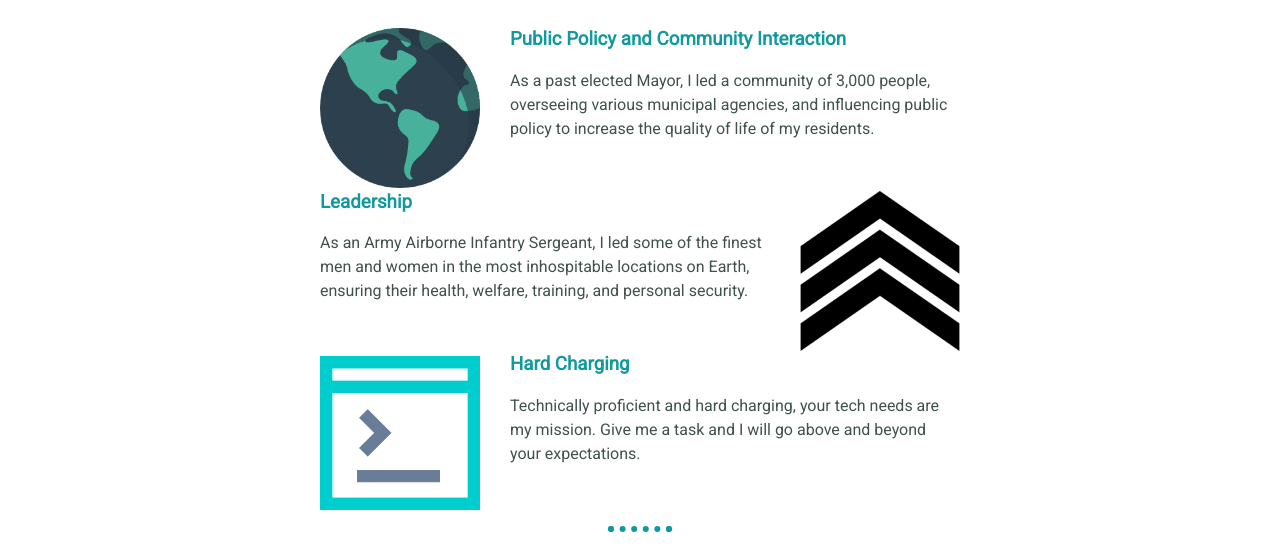
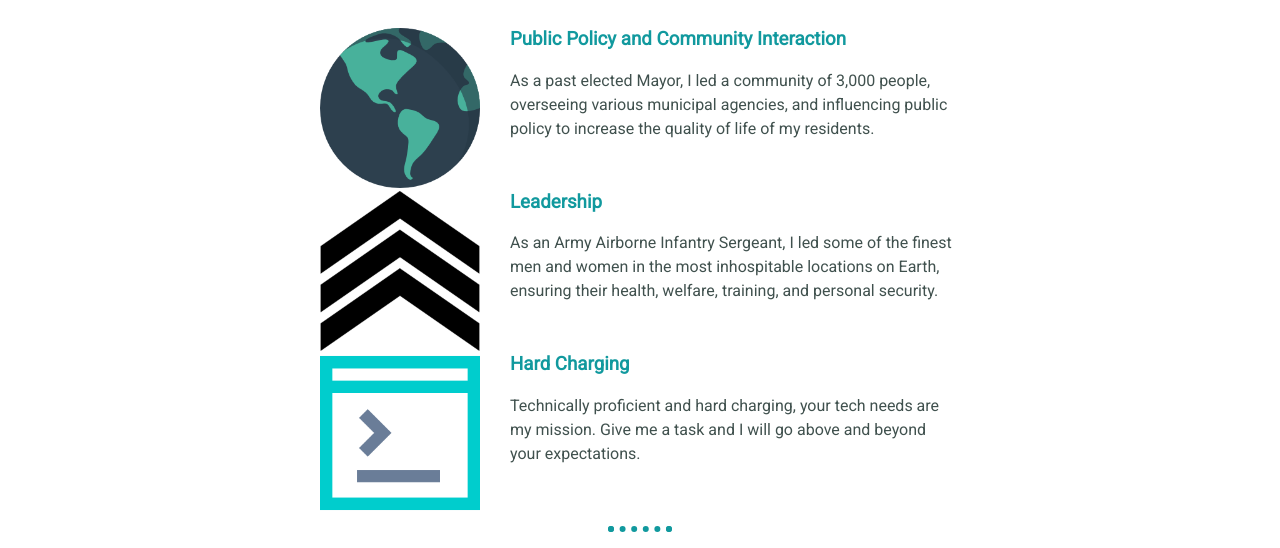
Before and after one commit to jakeyboybellagot/ubiquitous-waffle, a plain HTML site: page index.html in a window 1280 px wide. Shown: the part 643-1191 px from the top of the page. Drawn offline with nearby package versions, Linux system fonts and the light colour scheme.

Commit message:
Update styles.css

```diff
--- a/CSS/styles.css
+++ b/CSS/styles.css
@@ -111,8 +111,8 @@ a:hover {
 
 .leader-img {
   width: 25%;
-  float: right;
-  margin-left: 30px;
+  float: left;
+  margin-right: 30px;
 }
 
 .charging-img {
```
